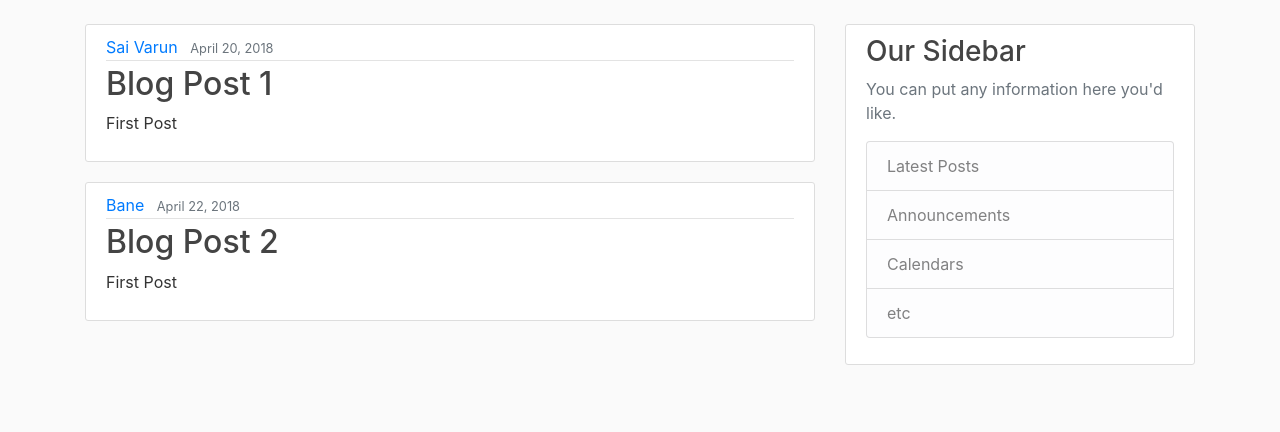
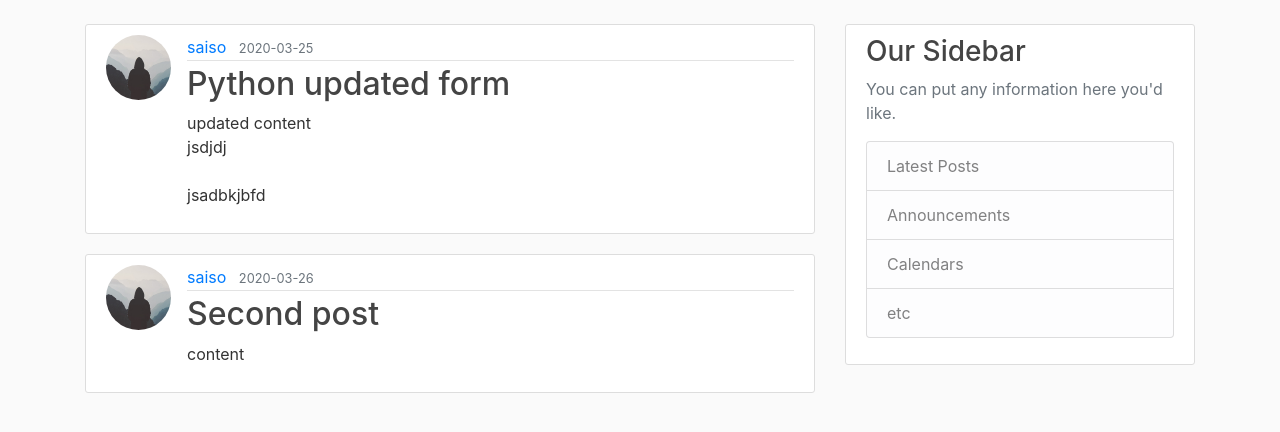
Before and after one commit to saiso12/my_blog_app, a Flask app: page / in a window 1280 px wide. Shown: the part 56-488 px from the top of the page. Run offline with Flask 2, Linux system fonts and the light colour scheme; data comes from the database, SQL or seed files in the repository; both versions use the stored data as it was after the commit; some libraries are stand-ins or nearby versions.

Commit message:
1. sqllite fix for local dev 2. added new routes to perfrom update and delete posts for users 3. layout change for new posts 4. css model inclusion for deleting posts 5. refactored html

```diff
--- a/flaskblog/__init__.py
+++ b/flaskblog/__init__.py
@@ -9,7 +9,7 @@ from flask_login import LoginManager
 app = Flask(__name__)
 #app.config['SQLALCHEMY_TRACK_MODIFICATIONS'] = False
 app.config["SECRET_KEY"] = "0e1d69604f9e7bcde06a39ef3afc18e6"
-app.config['SQLALCHEMY_DATABASE_URI'] = 'sqlite:////tmp/flask-db/db.sqlite'
+app.config['SQLALCHEMY_DATABASE_URI'] = 'sqlite:///est.db'
 db = SQLAlchemy(app)
 db.create_all()
 bcrypt = Bcrypt(app)
--- a/flaskblog/routes.py
+++ b/flaskblog/routes.py
@@ -1,34 +1,18 @@
 import os
 import secrets
 from PIL import Image
-from flask import Flask, render_template, url_for, flash, redirect, request
+from flask import Flask, render_template, url_for, flash, redirect, request, abort
 from flaskblog import app, db, bcrypt
-from flaskblog.forms import RegistrationForm, LoginForm, UpdateAccountForm
+from flaskblog.forms import RegistrationForm, LoginForm, UpdateAccountForm, PostForm
 from flaskblog.models import User, Post
 from flask_login import login_user, current_user, logout_user, login_required
-
-
-posts = [
-    {
-        "author": "Sai Varun",
-        "title": "Blog Post 1",
-        "content": "First Post",
-        "date_posted": "April 20, 2018",
-    },
-    {
-        "author": "Bane",
-        "title": "Blog Post 2",
-        "content": "First Post",
-        "date_posted": "April 22, 2018",
-    },
-]
 
 
 @app.route("/")
 @app.route("/home")
 def home():
+    posts = Post.query.all()
     return render_template("home.html", posts=posts)
-
 
 @app.route("/about")
 def about():
@@ -111,3 +95,54 @@ def account():
     image_file = url_for('static', filename='profile_pics/' + current_user.image_file)
     return render_template("account.html", title="Account",
                           image_file=image_file, form=form)
+
+
+@app.route("/post/new", methods=['GET', 'POST'])
+@login_required
+def new_post():
+    form = PostForm()
+    if form.validate_on_submit():
+        post = Post(title=form.title.data, content=form.content.data, author=current_user)
+        db.session.add(post)
+        db.session.commit()
+        flash('Your post has been created!', 'success')
+        return redirect(url_for('home'))
+    return render_template("create_post.html", title="New Post",
+                            form=form, legend="New Post")
+
+
+@app.route("/post/<int:post_id>")
+def post(post_id):
+    post = Post.query.get_or_404(post_id)
+    return render_template('post.html', title=post.title, post=post)
+
+@app.route("/post/<int:post_id>/update", methods=['GET', 'POST'])
+@login_required
+def update_post(post_id):
+    post = Post.query.get_or_404(post_id)
+    if post.author != current_user:
+        abort(403)
+    form = PostForm()
+    if form.validate_on_submit():
+        post.title = form.title.data
+        post.content = form.content.data
+        db.session.commit()
+        flash('Your post has been updated!', 'success')
+        return redirect(url_for('post', post_id=post.id))
+    elif request.method == 'GET':
+        form.title.data = post.title
+        form.content.data = post.content
+    return render_template("create_post.html", title="Update Post",
+                            form=form, legend="Update Post")
+
+
+@app.route("/post/<int:post_id>/delete", methods=['POST'])
+@login_required
+def delete_post(post_id):
+    post = Post.query.get_or_404(post_id)
+    if post.author != current_user:
+        abort(403)
+    db.session.delete(post)
+    db.session.commit()
+    flash('Your post has been deleted!', 'success')
+    return redirect(url_for('home'))
--- a/flaskblog/templates/home.html
+++ b/flaskblog/templates/home.html
@@ -2,12 +2,13 @@
 {% block content %}
 {% for post in posts %}
 <article class="media content-section">
+    <img class="rounded-circle article-img" src="{{ url_for('static', filename='profile_pics/' + post.author.image_file) }}">
     <div class="media-body">
         <div class="article-metadata">
-            <a class="mr-2" href="#">{{ post.author }}</a>
-            <small class="text-muted">{{ post.date_posted }}</small>
+            <a class="mr-2" href="#">{{ post.author.username }}</a>
+            <small class="text-muted">{{ post.date_posted.strftime('%Y-%m-%d') }}</small>
         </div>
-        <h2><a class="article-title" href="#">{{ post.title }}</a></h2>
+        <h2><a class="article-title" href="{{ url_for('post', post_id=post.id) }}">{{ post.title }}</a></h2>
         <p class="article-content">{{ post.content }}</p>
     </div>
 </article>
--- a/flaskblog/templates/layout.html
+++ b/flaskblog/templates/layout.html
@@ -41,6 +41,7 @@
                     <!-- Navbar Right Side -->
                     <div class="navbar-nav">
                         {% if current_user.is_authenticated %}
+                            <a class="nav-item nav-link" href="{{ url_for('new_post') }}">New Post</a>
                             <a class="nav-item nav-link" href="{{ url_for('account') }}">Account</a>
                             <a class="nav-item nav-link" href="{{ url_for('logout') }}">Logout</a>
                         {% else %}
--- a/flaskblog/templates/login.html
+++ b/flaskblog/templates/login.html
@@ -43,6 +43,7 @@
             <a href="#">Forgot Password?</a>
         </small>
     </form>
+</div>
     <div class="border-top pt-3">
         <small class="text-muted">
             Need An Account? <a class="ml-2" href="{{ url_for('register') }}">Sign Up Now</a>
```
Also changed, not shown: flaskblog/forms.py (+7 -1 lines), flaskblog/templates/create_post.html (added, +40 -0 lines), flaskblog/templates/post.html (added, +42 -0 lines), flaskblog/est.db (added), flaskblog/static/profile_pics/8b1ee64ae6cb3c41.jpg (added), flaskblog/static/profile_pics/e783c2299b7f97d6.jpg (added).
